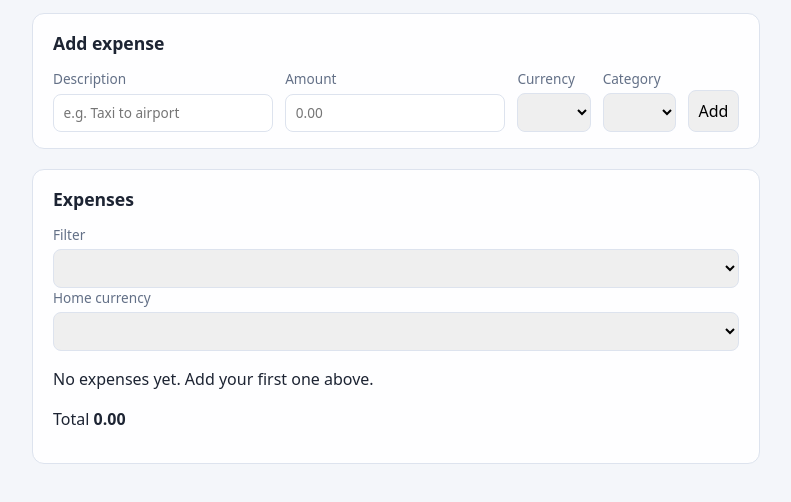
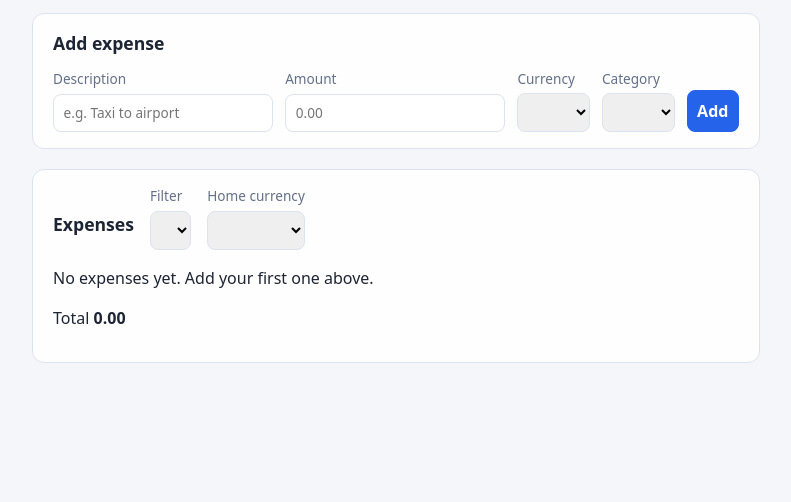
Before and after one commit to trevorayunga/expense_project, a plain HTML site: page index.html in a window 1280 px wide. Shown: the part 124-626 px from the top of the page, without its empty margins (244-1035 px from the left). Drawn offline with Linux system fonts and the light colour scheme; a script that the page names is missing.

Commit message:
edited the buttons to pointer and improve button style

```diff
--- a/style.css
+++ b/style.css
@@ -13,3 +13,6 @@ label { display: flex; flex-direction: column; font-size: .85rem; color: var(--m
 input, select, button { font: inherit; padding: .5rem .6rem; border: 1px solid var(--border); border-radius: 8px; }
 input:focus-visible, select:focus-visible, button:focus-visible { outline: 2px solid var(--primary); outline-offset: 1px; }
 .form-grid { display: grid; gap: .75rem; grid-template-columns: 2fr 1fr 1fr 1fr auto; align-items: end; }
+button { cursor: pointer; background: #fff; }
+button.primary { background: var(--primary); border-color: var(--primary); color: #fff; font-weight: 600; }
+.toolbar { display: flex; flex-wrap: wrap; gap: 1rem; align-items: end; margin-bottom: .75rem; }
```
